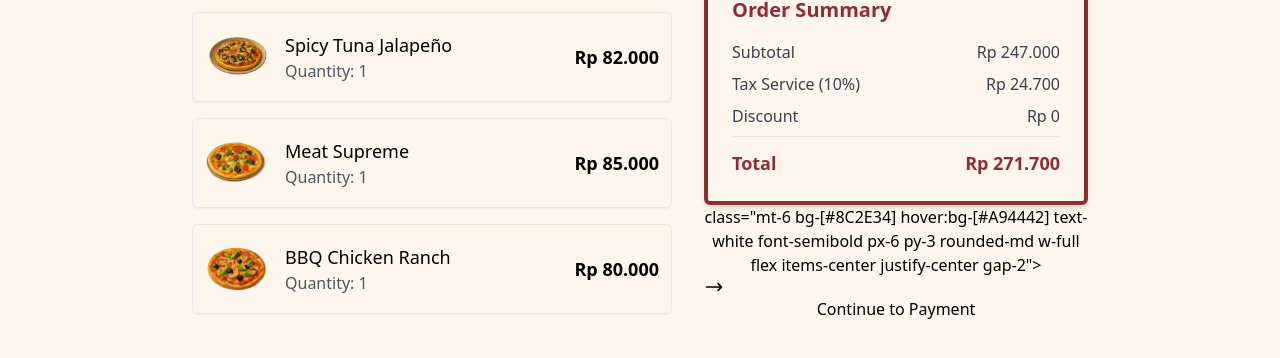
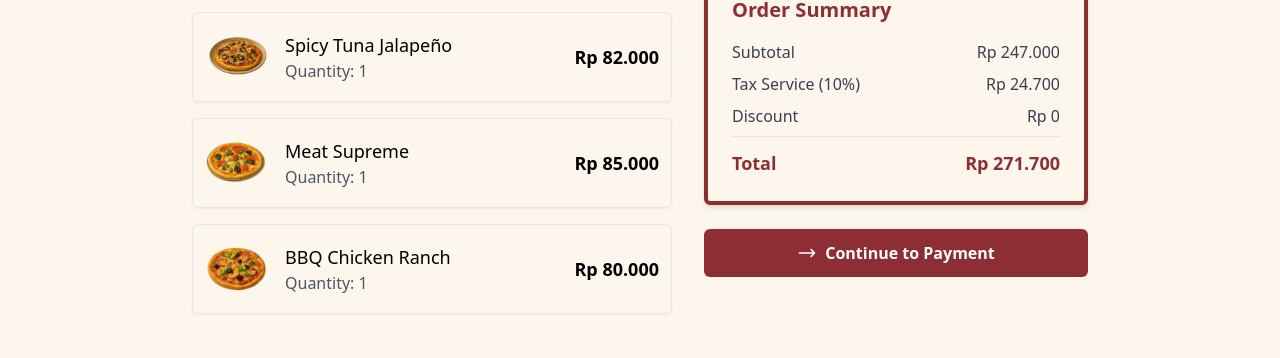
Before and after one commit to theo00000/FinalProject-BNCC-LnT-FrontendDevelopment-2025, a website: page checkout.html in a window 1280 px wide. Shown: the part 480-838 px from the top of the page. Drawn offline with nearby package versions, Linux system fonts and the light colour scheme.

Commit message:
fourteenth commit

```diff
--- a/checkout.html
+++ b/checkout.html
@@ -103,13 +103,12 @@
           </div>
         </div>
 
-        <button>
-          class="mt-6 bg-[#8C2E34] hover:bg-[#A94442] text-white font-semibold px-6 py-3 rounded-md w-full flex items-center justify-center gap-2">
+        <button class="mt-6 bg-[#8C2E34] hover:bg-[#A94442] text-white font-semibold px-6 py-3 rounded-md w-full flex items-center justify-center gap-2">
           <svg class="w-5 h-5" fill="none" stroke="currentColor" stroke-width="2" viewBox="0 0 24 24">
             <path stroke-linecap="round" stroke-linejoin="round" d="M17 8l4 4m0 0l-4 4m4-4H3" />
           </svg>
           Continue to Payment
-        </button>
+      </button>
       </div>
     </div>
   </section>
```
